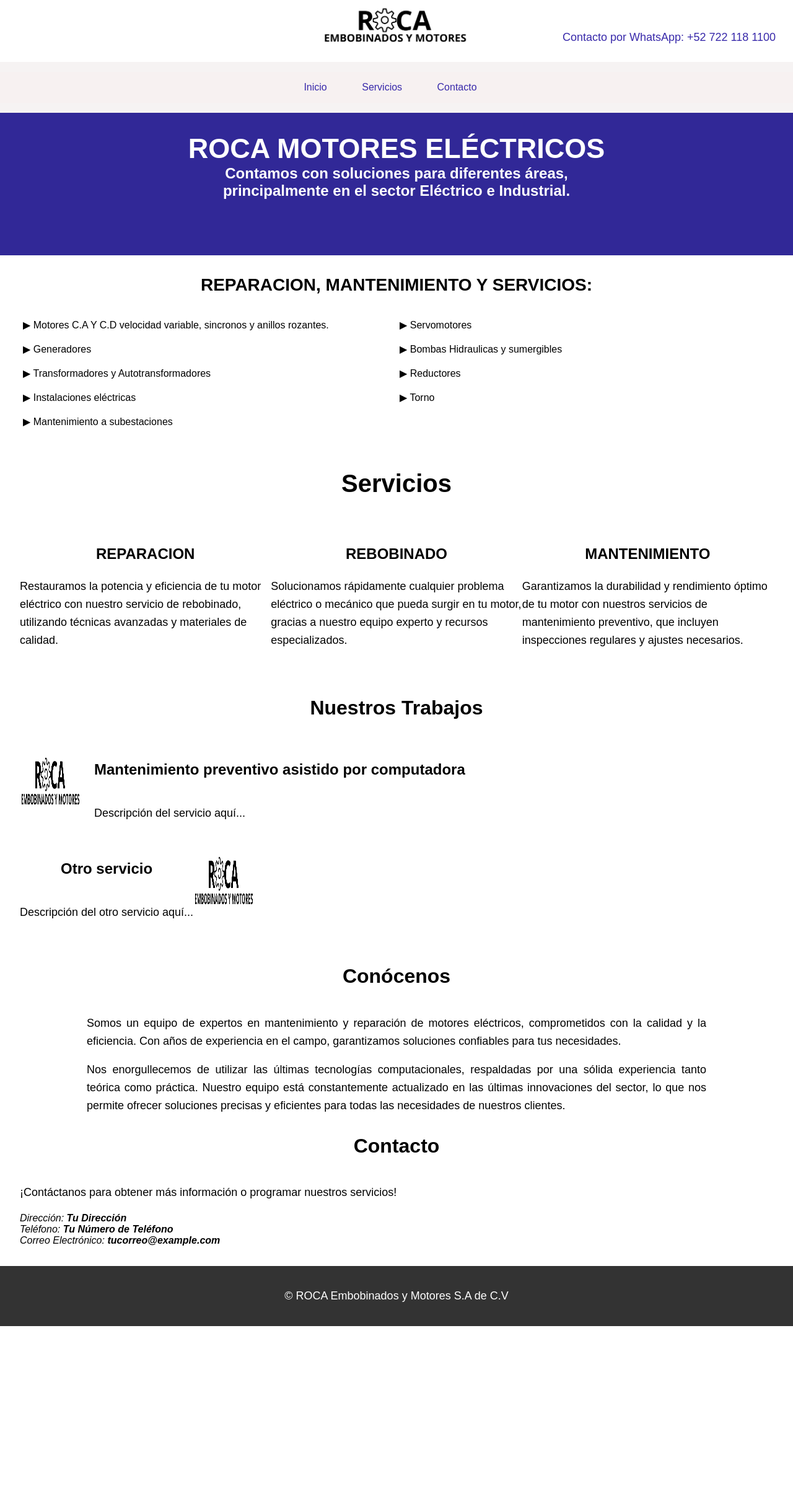
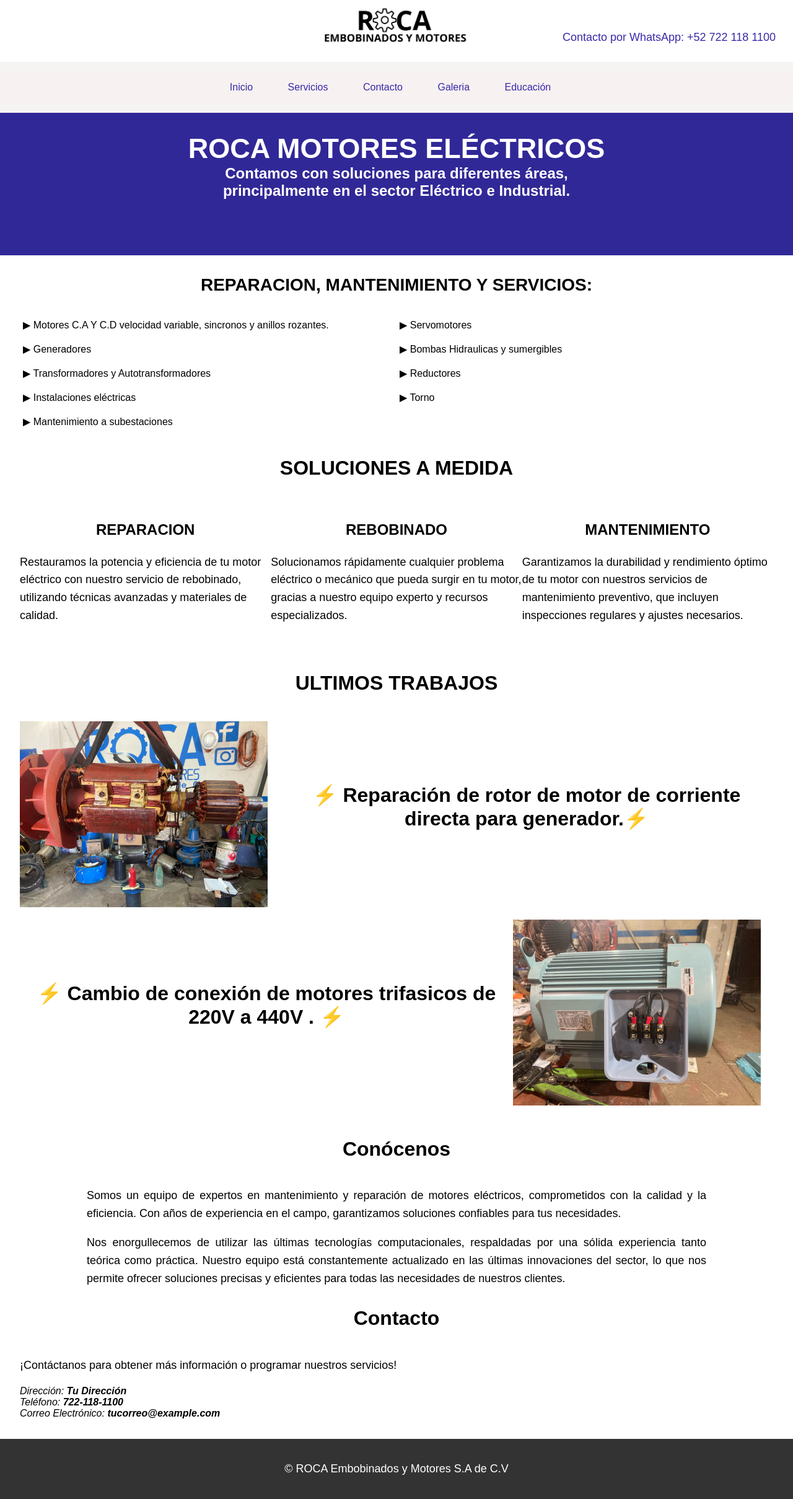
Before and after one commit to Omars2003/MTZ-MOTORS, a Flask app: page / in a window 1280 px wide. Shown: the whole page at 62% size. Before the commit the page ends 2140 px from the top, so only its background shows below. Run offline with Flask 3, Linux system fonts and the light colour scheme.

Commit message:
Mensaje descriptivo aquí

```diff
--- a/app.py
+++ b/app.py
@@ -7,11 +7,20 @@
 def home():
     return render_template('index.html')
 
+
+
 # Ruta de la página de servicios
 @app.route('/servicios')
 def servicios():
     return render_template('servicios.html')
 
 
+
+@app.route('/informacion')
+def informacion():
+    return render_template('informacion.html')
+
+
+
 if __name__ == '__main__':
     app.run(debug=True)
--- a/static/style.css
+++ b/static/style.css
@@ -130,7 +130,7 @@
 }
 
 .service img {
-    width: 100px; /* Ancho deseado para la imagen */
+    width: 400px; /* Ancho deseado para la imagen */
     margin-right: 20px; /* Espacio entre la imagen y la información del servicio */
 }
 
--- a/templates/index.html
+++ b/templates/index.html
@@ -22,7 +22,9 @@
         <ul>
             <li><a href="/">Inicio</a></li>
             <li><a href="/servicios">Servicios</a></li>
-            <li><a href="/contacto">Contacto</a></li>
+            <li><a href="/informacion">Contacto</a></li>
+            <li><a href="/galeria">Galeria</a></li>
+            <li><a href="/educacion">Educación</a></li>
         </ul>
         <!-- Agrega tu número de teléfono debajo y a la derecha del encabezado -->
         <!-- Agrega tu número de teléfono debajo y a la derecha del encabezado -->
@@ -63,7 +65,7 @@
 
 
     <section id="Trabajos">
-        <h4>Servicios</h4>
+        <h2>SOLUCIONES A MEDIDA</h2>
         <div class="work-container">
 
             <div class="work">
@@ -83,19 +85,19 @@
 
 
     <section id="services">
-        <h2>Nuestros Trabajos</h2>
+        <h2>ULTIMOS TRABAJOS</h2>
         <div class="service">
-            <img src="static/ROCA1.png" alt="Servicio 1">
+            <img src="static/MCD4.jpeg" alt="Servicio 1">
             <div class="service-info">
-                <h3>Mantenimiento preventivo asistido por computadora</h3>
-                <p>Descripción del servicio aquí...</p>
+                <h2><br><br>⚡ Reparación de rotor de motor de corriente directa para generador.⚡ </h2>
+
             </div>
         </div>
         <div class="service">
-            <img src="static/ROCA1.png" alt="Servicio 2">
+            <img src="static/MR7.jpeg" alt="Servicio 2">
             <div class="service-info">
-                <h3>Otro servicio</h3>
-                <p>Descripción del otro servicio aquí...</p>
+                <h2> <br><br> ⚡ Cambio de conexión de motores trifasicos de 220V a 440V . ⚡     </h2>
+
             </div>
         </div>
         <!-- Repite para los demás servicios -->
@@ -120,7 +122,7 @@
         <p>¡Contáctanos para obtener más información o programar nuestros servicios!</p>
         <address>
             Dirección: <strong>Tu Dirección</strong><br>
-            Teléfono: <strong>Tu Número de Teléfono</strong><br>
+            Teléfono: <strong>722-118-1100</strong><br>
             Correo Electrónico: <strong>tucorreo@example.com</strong>
         </address>
     </section>
```
Also changed, not shown: templates/informacion.html (added, +10 -0 lines), templates/servicios.html (+19 -10 lines), static/MCD1.jpeg (renamed from images/MCD1.jpeg), static/MCD2.jpeg (renamed from images/MCD2.jpeg), static/MCD4.jpeg (renamed from images/MCD4.jpeg), static/MR7.jpeg (renamed from images/MR7.jpeg), 1 other file.
